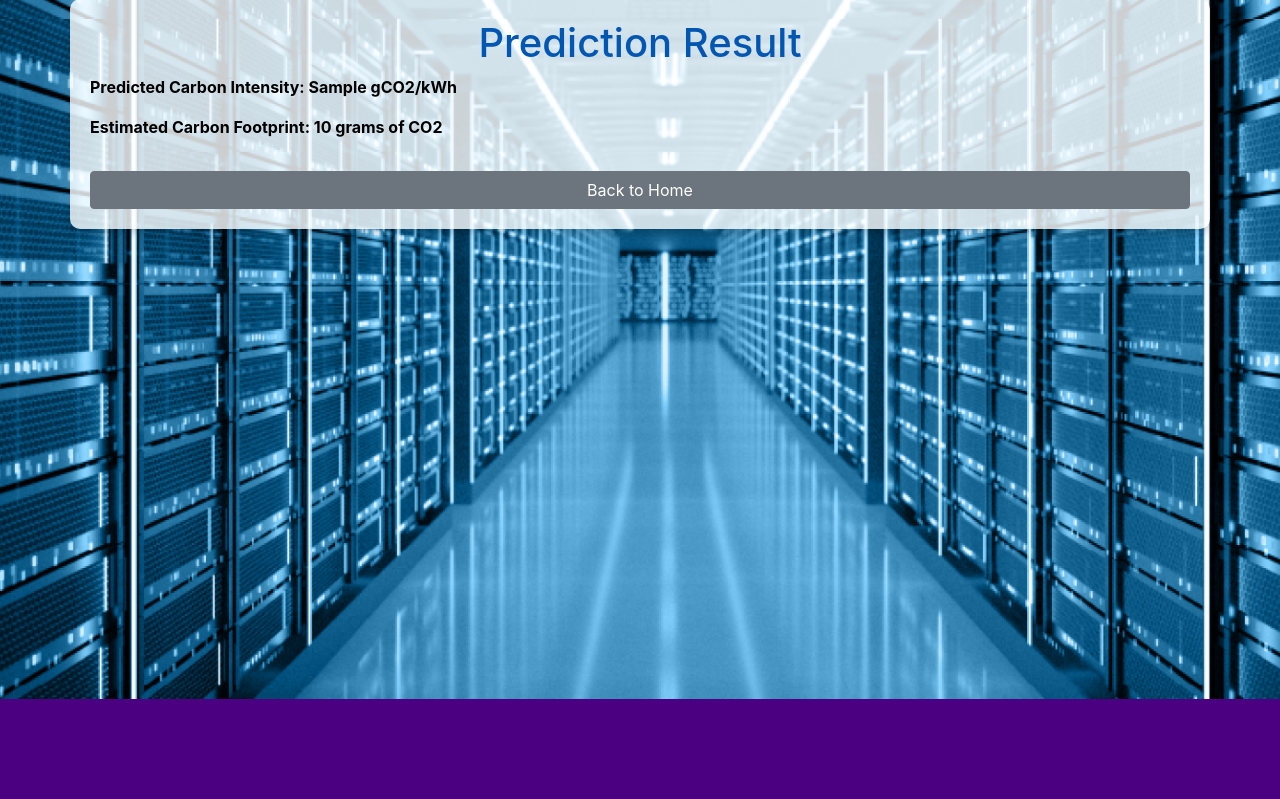
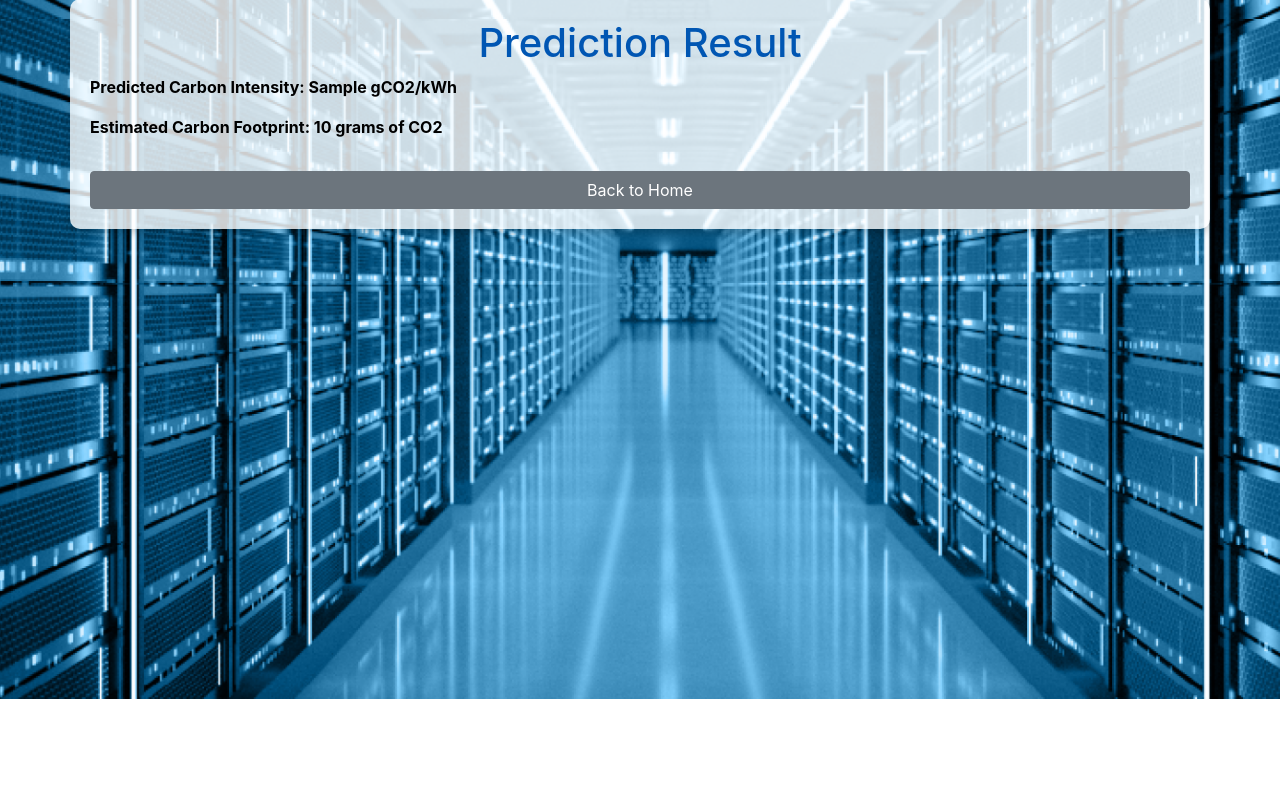
Before and after one commit to KrishV2003/AI_PROJECT, a Flask app: template templates/result.html in a window 1280 px wide. Shown: the part 101-900 px from the top of the page. Run offline with Flask 3, Linux system fonts and the light colour scheme; the template is opened without the code that fills it: most values are stand-ins (such as "Sample title", 1, 10 or a date in 2020); parts of the project's set-up code (start-up, migrations or seed data) failed here and were passed over; some libraries are stand-ins or nearby versions.

Commit message:
Update result.html

```diff
--- a/templates/result.html
+++ b/templates/result.html
@@ -11,7 +11,7 @@
             margin: 0; /* Remove default margin */
         }
         body {
-            background-color: #4B0082;  /* Medium-dark color (Indigo) */
+
             background-image: url('{{ url_for('static', filename='carbon_bg.png') }}');  /* Background image */
             background-size: cover; /* Cover the entire screen */
             background-position: center; /* Center the image */
```
